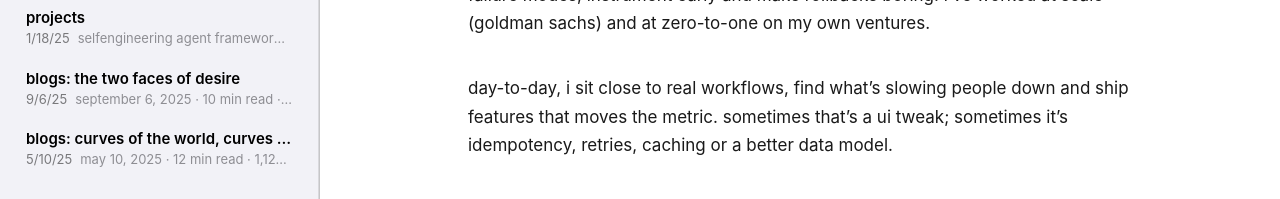
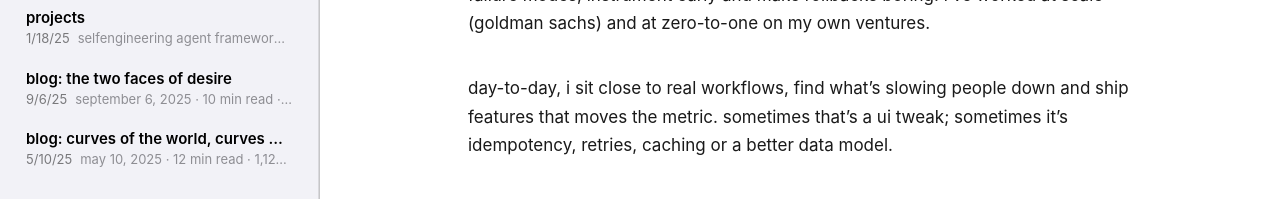
Before and after one commit to haider-toha/haider-notes-app-final, a React (Vite) app: page /about-me in a window 1280 px wide. Shown: the part 496-695 px from the top of the page. Built offline with nearby package versions, Linux system fonts and the light colour scheme.

Commit message:
Add shareable URLs with React Router - each note now has its own URL

```diff
--- a/App.tsx
+++ b/App.tsx
@@ -1,4 +1,5 @@
 import React, { useState, useEffect } from 'react';
+import { useParams, useNavigate, useLocation } from 'react-router-dom';
 import Sidebar from './components/Sidebar';
 import MainContent from './components/MainContent';
 import { portfolioNotes } from './constants';
@@ -7,22 +8,41 @@ import { Moon, Sun, PanelLeft, Share } from 'lucide-react';
 import { Analytics } from '@vercel/analytics/react';
 
 const App: React.FC = () => {
-  // State - on mobile, start with no selection; on desktop, select first note
-  const [selectedNoteId, setSelectedNoteId] = useState<string | null>(() => {
-    // Check if mobile on initial load
-    if (typeof window !== 'undefined' && window.innerWidth < 768) {
-      return null;
-    }
-    return portfolioNotes[0].id;
-  });
+  const { slug } = useParams<{ slug: string }>();
+  const navigate = useNavigate();
+  const location = useLocation();
+
+  // Find note by slug or default to first note
+  const getNoteFromSlug = (slugParam: string | undefined) => {
+    if (!slugParam) return null;
+    return portfolioNotes.find(n => n.slug === slugParam) || null;
+  };
+
   const [isMobile, setIsMobile] = useState<boolean>(() => {
     if (typeof window !== 'undefined') {
       return window.innerWidth < 768;
     }
     return false;
   });
-  const [showSidebar, setShowSidebar] = useState<boolean>(true);
+  const [showSidebar, setShowSidebar] = useState<boolean>(() => {
+    // On mobile with no slug, show sidebar
+    if (typeof window !== 'undefined' && window.innerWidth < 768) {
+      return !slug;
+    }
+    return true;
+  });
   const [theme, setTheme] = useState<Theme>('light');
+
+  // Get selected note from URL
+  const selectedNote = getNoteFromSlug(slug);
+  const selectedNoteId = selectedNote?.id || null;
+
+  // Handle initial load - redirect to first note on desktop if at root
+  useEffect(() => {
+    if (location.pathname === '/' && !isMobile) {
+      navigate(`/${portfolioNotes[0].slug}`, { replace: true });
+    }
+  }, [location.pathname, isMobile, navigate]);
 
   // Determine mobile state on resize
   useEffect(() => {
@@ -32,16 +52,16 @@ const App: React.FC = () => {
       setIsMobile(mobile);
 
       if (mobile) {
-        // On mobile, show sidebar if no note selected
-        if (!selectedNoteId) {
+        // On mobile, show sidebar if no note selected (at root)
+        if (location.pathname === '/') {
           setShowSidebar(true);
         }
       } else {
         // Switching from mobile to desktop
         setShowSidebar(true);
-        // If no note selected on desktop, select the first one
-        if (!selectedNoteId && wasMobile) {
-          setSelectedNoteId(portfolioNotes[0].id);
+        // If at root on desktop, navigate to first note
+        if (location.pathname === '/' && wasMobile) {
+          navigate(`/${portfolioNotes[0].slug}`, { replace: true });
         }
       }
     };
@@ -49,7 +69,7 @@ const App: React.FC = () => {
     handleResize(); // Initial check
     window.addEventListener('resize', handleResize);
     return () => window.removeEventListener('resize', handleResize);
-  }, [selectedNoteId, isMobile]);
+  }, [isMobile, location.pathname, navigate]);
 
   // Theme Toggle Effect
   useEffect(() => {
@@ -67,18 +87,28 @@ const App: React.FC = () => {
     }
   }, [theme]);
 
+  // Update sidebar visibility when slug changes
+  useEffect(() => {
+    if (isMobile && slug) {
+      setShowSidebar(false);
+    }
+  }, [slug, isMobile]);
+
   const handleSelectNote = (id: string) => {
-    setSelectedNoteId(id);
-    if (isMobile) {
-      setShowSidebar(false);
+    const note = portfolioNotes.find(n => n.id === id);
+    if (note) {
+      navigate(`/${note.slug}`);
+      if (isMobile) {
+        setShowSidebar(false);
+      }
     }
   };
 
   const handleBack = () => {
     setShowSidebar(true);
-    // On mobile, unselect the note when going back to sidebar
+    // On mobile, navigate to root when going back to sidebar
     if (isMobile) {
-      setSelectedNoteId(null);
+      navigate('/');
     }
   };
 
@@ -90,22 +120,24 @@ const App: React.FC = () => {
     if (!isMobile) setShowSidebar(prev => !prev);
   };
 
-  const selectedNote = portfolioNotes.find(n => n.id === selectedNoteId);
-
   const handleShare = async () => {
     if (!selectedNote) return;
 
+    // Build the shareable URL
+    const shareUrl = `${window.location.origin}/${selectedNote.slug}`;
+
     const shareData = {
       title: selectedNote.title,
-      text: selectedNote.content,
+      text: selectedNote.content.substring(0, 200) + '...',
+      url: shareUrl,
     };
 
     try {
       if (navigator.share) {
         await navigator.share(shareData);
       } else {
-        await navigator.clipboard.writeText(`${selectedNote.title}\n\n${selectedNote.content}`);
-        alert('note copied to clipboard');
+        await navigator.clipboard.writeText(shareUrl);
+        alert('link copied to clipboard');
       }
     } catch (err) {
       console.error('error sharing:', err);
--- a/constants.tsx
+++ b/constants.tsx
@@ -149,7 +149,7 @@ took messy text and made it queryable. extracted ingredients with ner, built a g
   {
     id: "writing-desire",
     slug: "two-faces-of-desire",
-    title: "blogs: the two faces of desire",
+    title: "blog: the two faces of desire",
     category: "writing",
     public: true,
     session_id: "",
@@ -193,7 +193,7 @@ thus, the question of desire becomes not merely psychological but spiritual. the
   {
     id: "writing-curves",
     slug: "curves-of-the-mind",
-    title: "blogs: curves of the world, curves of the mind",
+    title: "blog: curves of the world, curves of the mind",
     category: "writing",
     public: true,
     session_id: "",
--- a/index.tsx
+++ b/index.tsx
@@ -1,5 +1,6 @@
 import React from 'react';
 import ReactDOM from 'react-dom/client';
+import { BrowserRouter, Routes, Route } from 'react-router-dom';
 import App from './App';
 
 const rootElement = document.getElementById('root');
@@ -10,6 +11,11 @@ if (!rootElement) {
 const root = ReactDOM.createRoot(rootElement);
 root.render(
   <React.StrictMode>
-    <App />
+    <BrowserRouter>
+      <Routes>
+        <Route path="/" element={<App />} />
+        <Route path="/:slug" element={<App />} />
+      </Routes>
+    </BrowserRouter>
   </React.StrictMode>
 );
--- a/package.json
+++ b/package.json
@@ -12,7 +12,8 @@
     "@vercel/analytics": "^1.6.1",
     "lucide-react": "^0.556.0",
     "react": "^19.2.1",
-    "react-dom": "^19.2.1"
+    "react-dom": "^19.2.1",
+    "react-router-dom": "^7.10.1"
   },
   "devDependencies": {
     "@types/node": "^22.14.0",
```
Also changed, not shown: vercel.json (added), 1 other file (tests, documents, lock files or other folders).
